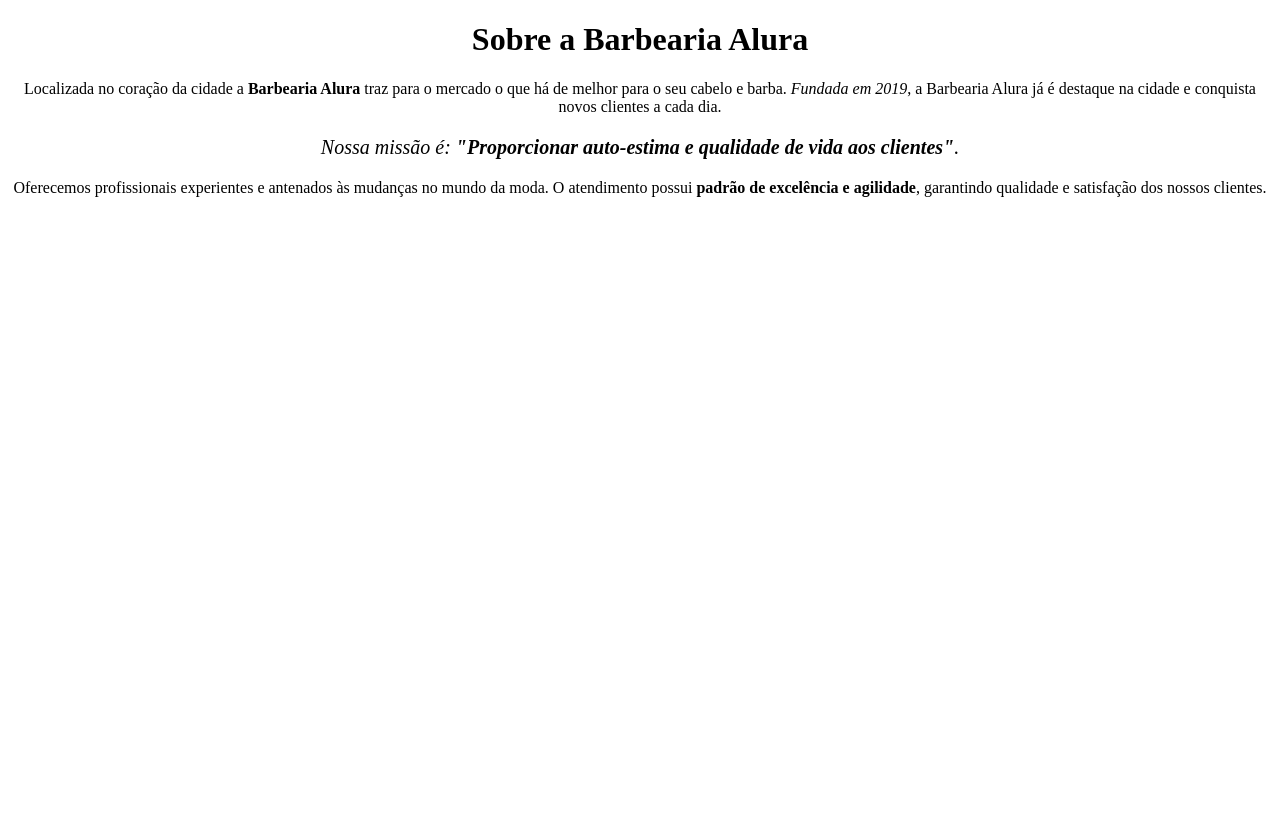
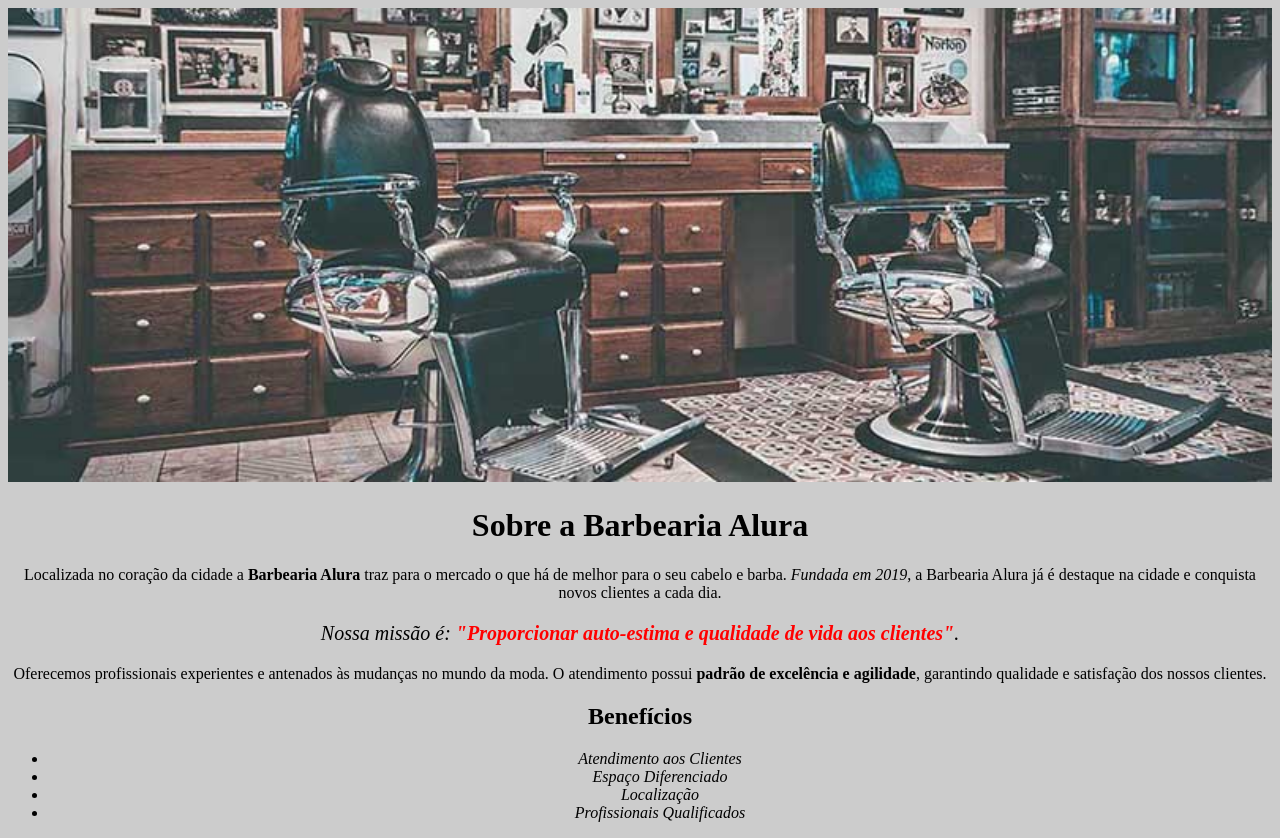
Before and after one commit to ChrysWillians/html5-css3, a plain HTML site: page index.html in a window 1280 px wide. Before the commit the page ends 800 px from the top, so only its background shows below. Drawn offline with Linux system fonts and the light colour scheme.

Commit message:
beneficios barbearia

```diff
--- a/index.html
+++ b/index.html
@@ -5,20 +5,29 @@
     <meta charset="UTF-8">
     <meta http-equiv="X-UA-Compatible" content="IE=edge">
     <meta name="viewport" content="width=device-width, initial-scale=1.0">
+    <link rel="stylesheet" href="style.css">
     <title>Barbearia Alura</title>
 </head>
 
-<body style="text-align: center;">
+<body>
+    <img id="banner" src="imagens/banner.jpg" alt="Imagem da Barbearia">
     <h1>Sobre a Barbearia Alura</h1>
 
     <p>Localizada no coração da cidade a <strong>Barbearia Alura</strong> traz para o mercado o que há de melhor para o seu cabelo e barba.
     <em>Fundada em 2019</em>, a Barbearia Alura já é destaque na cidade e conquista novos clientes a cada dia.</p>
 
-    <p style="font-size: 20px;"><em>Nossa missão é: <strong>"Proporcionar auto-estima e qualidade de vida aos clientes"</strong>.</em></p>
+    <p id="missao"><em>Nossa missão é: <strong>"Proporcionar auto-estima e qualidade de vida aos clientes"</strong>.</em></p>
 
     <p>Oferecemos profissionais experientes e antenados às mudanças no mundo da moda.
     O atendimento possui <strong>padrão de excelência e agilidade</strong>, garantindo qualidade e satisfação dos nossos clientes.</p>
 
+    <h2>Benefícios</h2>
+    <ul>
+        <li class="itens">Atendimento aos Clientes</li>
+        <li class="itens">Espaço Diferenciado</li>
+        <li class="itens">Localização</li>
+        <li class="itens">Profissionais Qualificados</li>
+    </ul>
 
 </body>
 
--- /dev/null
+++ b/style.css
@@ -0,0 +1,22 @@
+body{
+    background: #CCCCCC;
+    text-align: center;
+}
+
+#banner{
+    width: 100%;
+
+}
+
+#missao{
+    font-size: 20px;
+}
+
+em strong{
+    color:rgb(255,0,0);
+}
+
+.itens{
+    font-style: italic;
+
+}
```
Also changed, not shown: imagens/banner.jpg (added).
